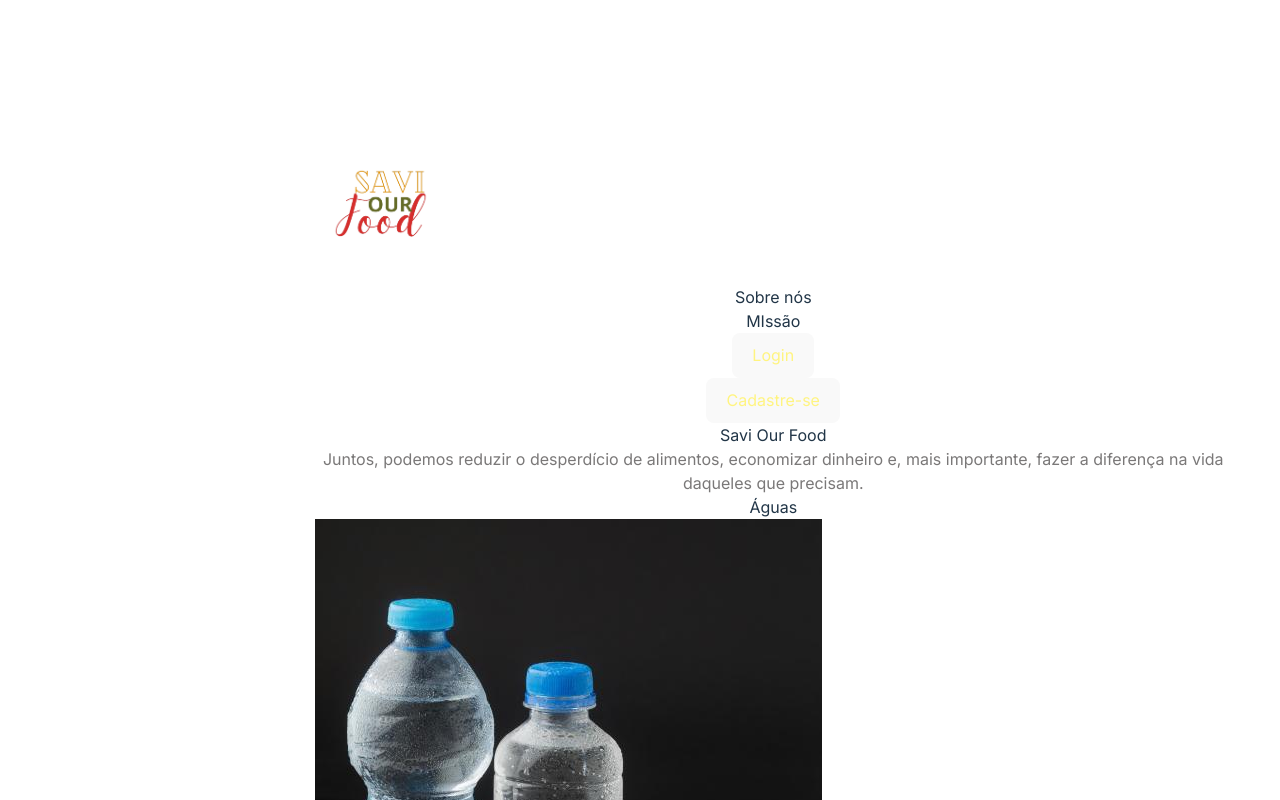
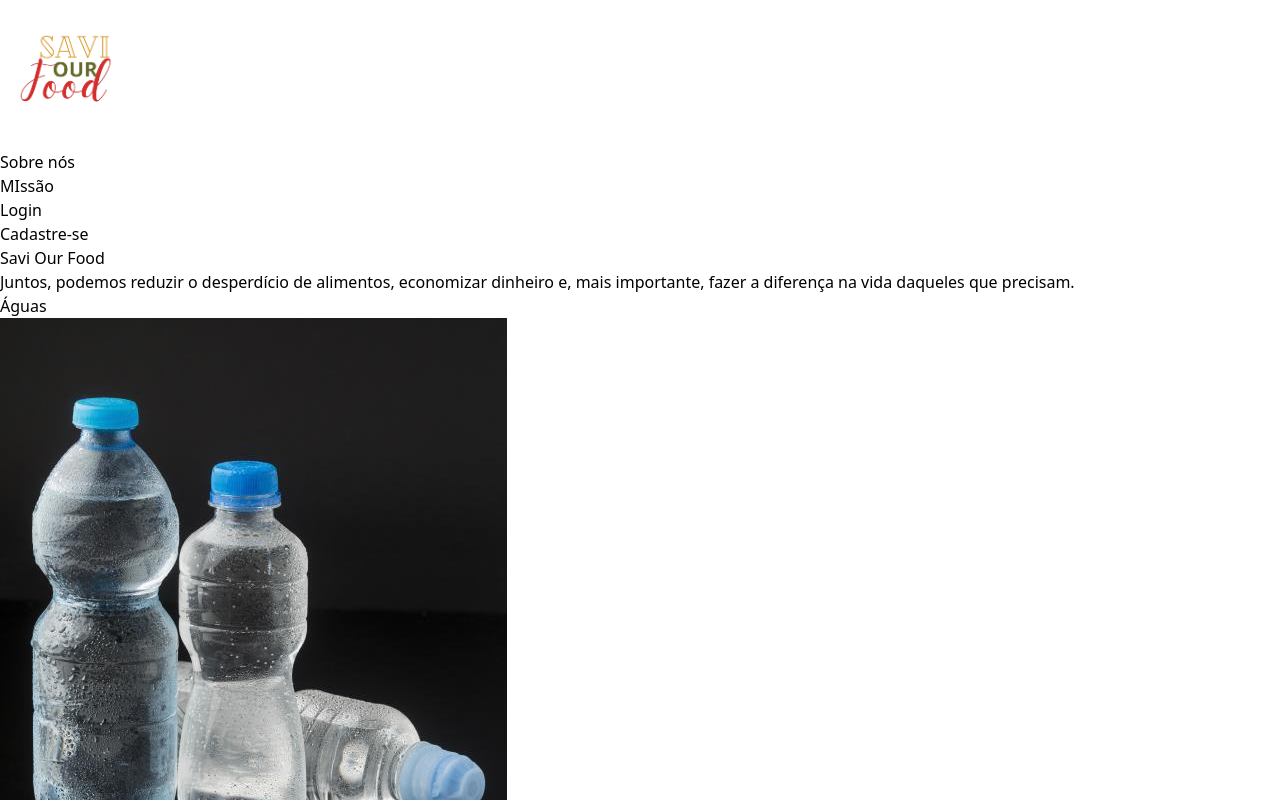
Before and after one commit to Project-SaviOurFood/Front-end, a React (Vite) app: page / in a window 1280 px wide. Shown: the top 800 px of the page. Built offline with nearby package versions, Linux system fonts and the light colour scheme.

Commit message:
teste 06

```diff
--- a/src/App.css
+++ b/src/App.css
@@ -1,4 +1,4 @@
-#root {
+/* #root {
   max-width: 1280px;
   margin: 0 auto;
   padding: 2rem;
@@ -10,40 +10,9 @@
   margin-right: 1rem;
 }
 
-
-
-.logo {
-  height: 6em;
-  padding: 1.5em;
-  will-change: filter;
-  transition: filter 300ms;
-}
-.logo:hover {
-  filter: drop-shadow(0 0 2em #646cffaa);
-}
-.logo.react:hover {
-  filter: drop-shadow(0 0 2em #61dafbaa);
-}
-
-@keyframes logo-spin {
-  from {
-    transform: rotate(0deg);
-  }
-  to {
-    transform: rotate(360deg);
-  }
-}
-
 @media (prefers-reduced-motion: no-preference) {
   a:nth-of-type(2) .logo {
     animation: logo-spin infinite 20s linear;
   }
 }
-
-.card {
-  padding: 2em;
-}
-
-.read-the-docs {
-  color: #888;
-}
+ */
--- a/src/App.tsx
+++ b/src/App.tsx
@@ -1,5 +1,4 @@
 import { Route, Routes } from 'react-router-dom';
-import './App.css';
 import Register from './pages/Login/Register';
 import Login from './pages/Login/Login';
 import Product from './pages/Products/Product';
--- a/src/index.css
+++ b/src/index.css
@@ -2,8 +2,7 @@
 @tailwind components;
 @tailwind utilities;
 
-
-:root {
+/* :root {
   font-family: Inter, system-ui, Avenir, Helvetica, Arial, sans-serif;
   line-height: 1.5;
   font-weight: 400;
@@ -17,41 +16,15 @@
 
 }
 
-p{
-  color: #7A7878;
-}
-
-
 body {
   margin: 0;
   display: flex;
   place-items: center;
   min-width: 320px;
   min-height: 100vh;
-}
+} */
 
-h1 {
-  font-size: 3.2em;
-  line-height: 1.1;
-}
-
-button {
-  border-radius: 8px;
-  border: 1px solid transparent;
-  padding: 0.6em 1.2em;
-  font-size: 1em;
-  font-weight: 500;
-  font-family: inherit;
-  background-color: #FF5757;
-  color: #FFF480;
-  cursor: pointer;
-  transition: border-color 0.25s;
-}
-
-
-
-
-@media (prefers-color-scheme: light) {
+/*  @media (prefers-color-scheme: light) {
   :root {
     color: #213547;
     background-color: #ffffff;
@@ -62,4 +35,4 @@ button {
   button {
     background-color: #f9f9f9;
   }
-}
+}  */
--- a/src/pages/Login/Login.tsx
+++ b/src/pages/Login/Login.tsx
@@ -1,7 +1,7 @@
 import { ChangeEvent, useContext, useEffect, useState } from "react";
 import { Link, useNavigate } from "react-router-dom";
 import ILogin from "../../interfaces/ILogin";
-import { UserContext } from "../../context/UserContext.";
+import { UserContext } from "../../context/UserContext";
 import { RotatingLines } from "react-loader-spinner";
 import '../../pages/Login/Style.css';
 
@@ -40,7 +40,7 @@ export default function Login() {
         <div  >
             <form onSubmit={userLogin} className="flex flex-col gap-4">
                 <section className="partemail">
-                    <label htmlFor="user" className="text-2xl">
+                    <label htmlFor="user" className="text-5xl">
                         Email
                         <input
                             id="user"
@@ -53,7 +53,7 @@ export default function Login() {
 
                 </section>
                 <section>
-                    <label htmlFor="password">
+                    <label htmlFor="password" className="text-2xl">
                         Senha
                         <input
                             id="password"
@@ -80,8 +80,7 @@ export default function Login() {
                     </button>
                 </section>
             </form>
-            <div> <img src="\src\assets\imgman.png" alt="" className="imglogin" /> </div>
-
+            <div> <img src="src/assets/imgman.png" alt="" className="imglogin" /></div>
         </div>
 
     );
--- a/tailwind.config.js
+++ b/tailwind.config.js
@@ -1,6 +1,8 @@
 /** @type {import('tailwindcss').Config} */
 export default {
-  content: ["./src/**/*.{html,js}"],
+  content: [
+    "./index.html",
+  "./src/**/*.{js,ts,jsx,tsx}"],
   theme: {
     extend: {
       colors: {
```
Also changed, not shown: 1 other file (tests, documents, lock files or other folders).
